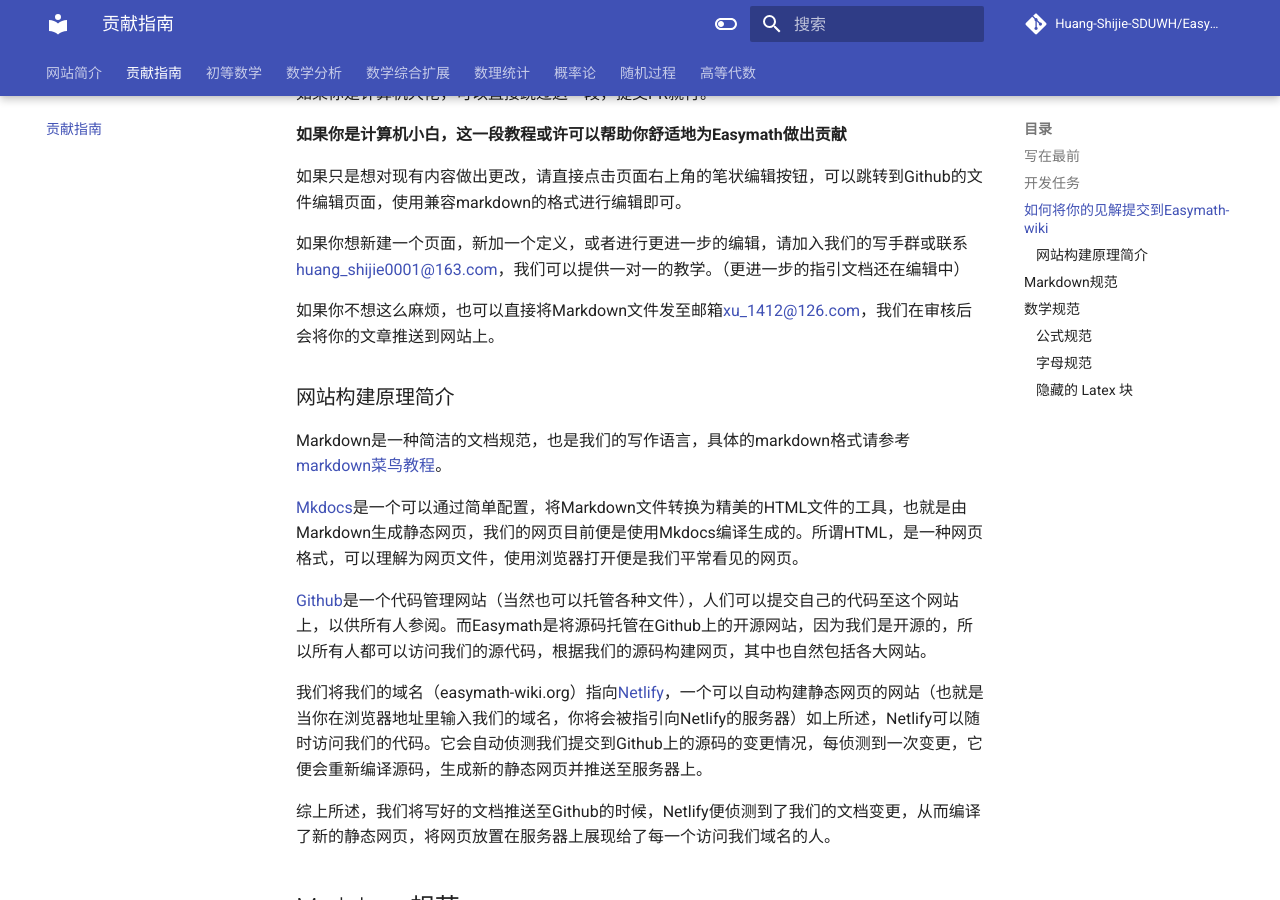
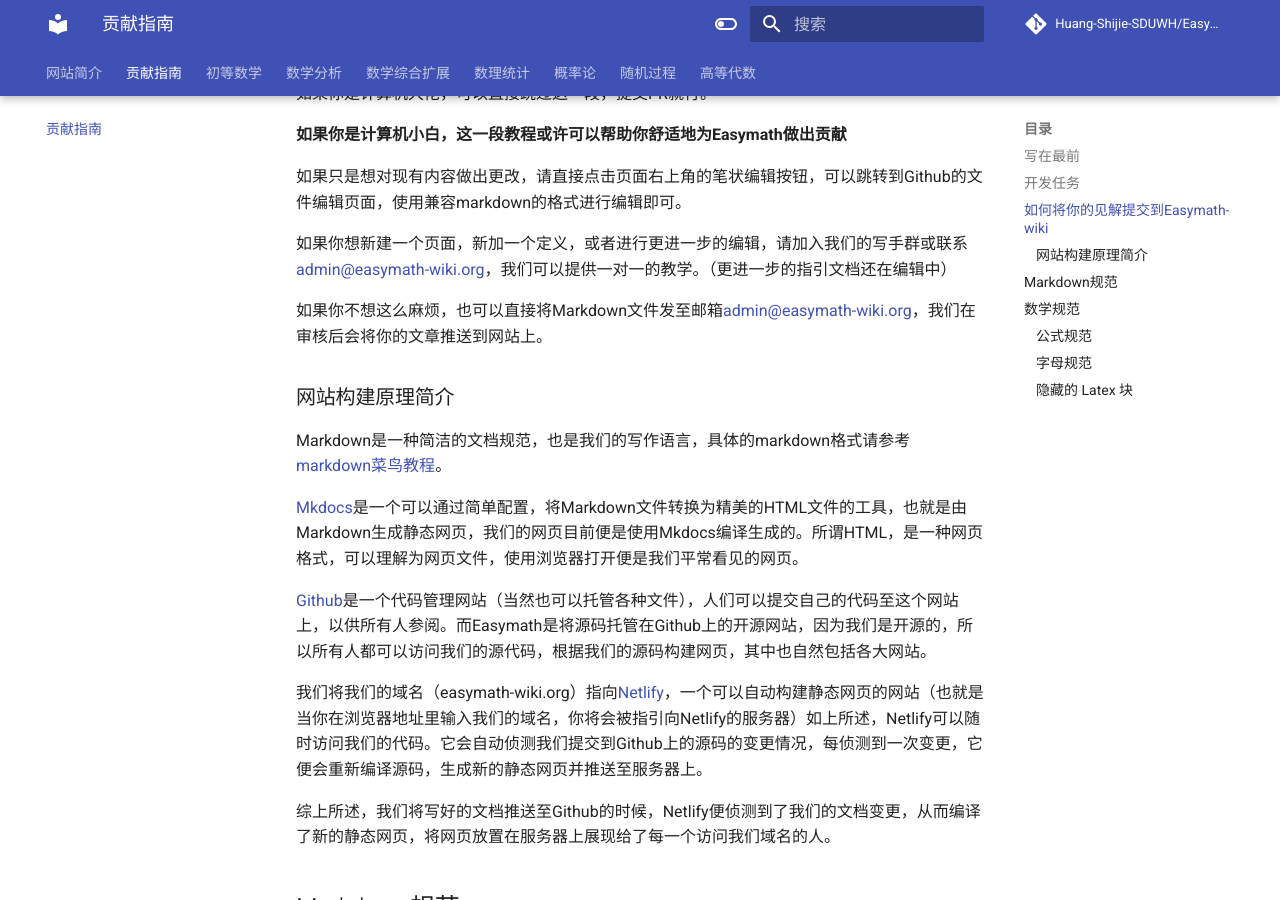
Before and after one commit to Easymath-wiki/Easymath-wiki, an MkDocs documentation site: the page built from docs/贡献指南.md, in a window 1280 px wide and 900 px high, scrolled down 770 px. Built offline with MkDocs 1.6.1 and Material for MkDocs 9.7.7, drawn with Linux system fonts in a browser that asks for light colours; formulas are drawn with MathJax 3; comment, search, counter and statistics services are not loaded.

Commit message:
更改邮箱
改为官方邮箱

```diff
--- a/docs/贡献指南.md
+++ b/docs/贡献指南.md
@@ -23,9 +23,9 @@
 
 如果只是想对现有内容做出更改，请直接点击页面右上角的笔状编辑按钮，可以跳转到Github的文件编辑页面，使用兼容markdown的格式进行编辑即可。
 
-如果你想新建一个页面，新加一个定义，或者进行更进一步的编辑，请加入我们的写手群或联系huang_shijie0001@163.com，我们可以提供一对一的教学。（更进一步的指引文档还在编辑中）
+如果你想新建一个页面，新加一个定义，或者进行更进一步的编辑，请加入我们的写手群或联系admin@easymath-wiki.org，我们可以提供一对一的教学。（更进一步的指引文档还在编辑中）
 
-如果你不想这么麻烦，也可以直接将Markdown文件发至邮箱xu_1412@126.com，我们在审核后会将你的文章推送到网站上。
+如果你不想这么麻烦，也可以直接将Markdown文件发至邮箱admin@easymath-wiki.org，我们在审核后会将你的文章推送到网站上。
 
 ### 网站构建原理简介
 
```
